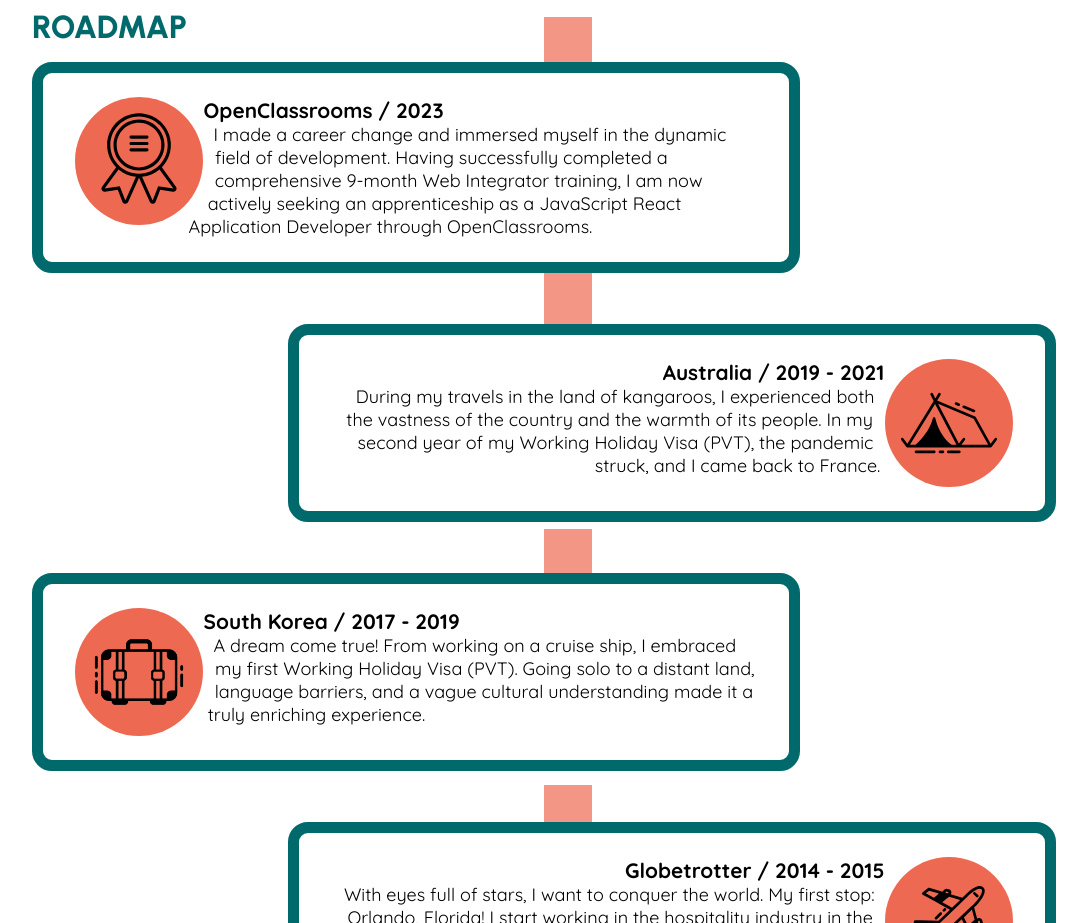
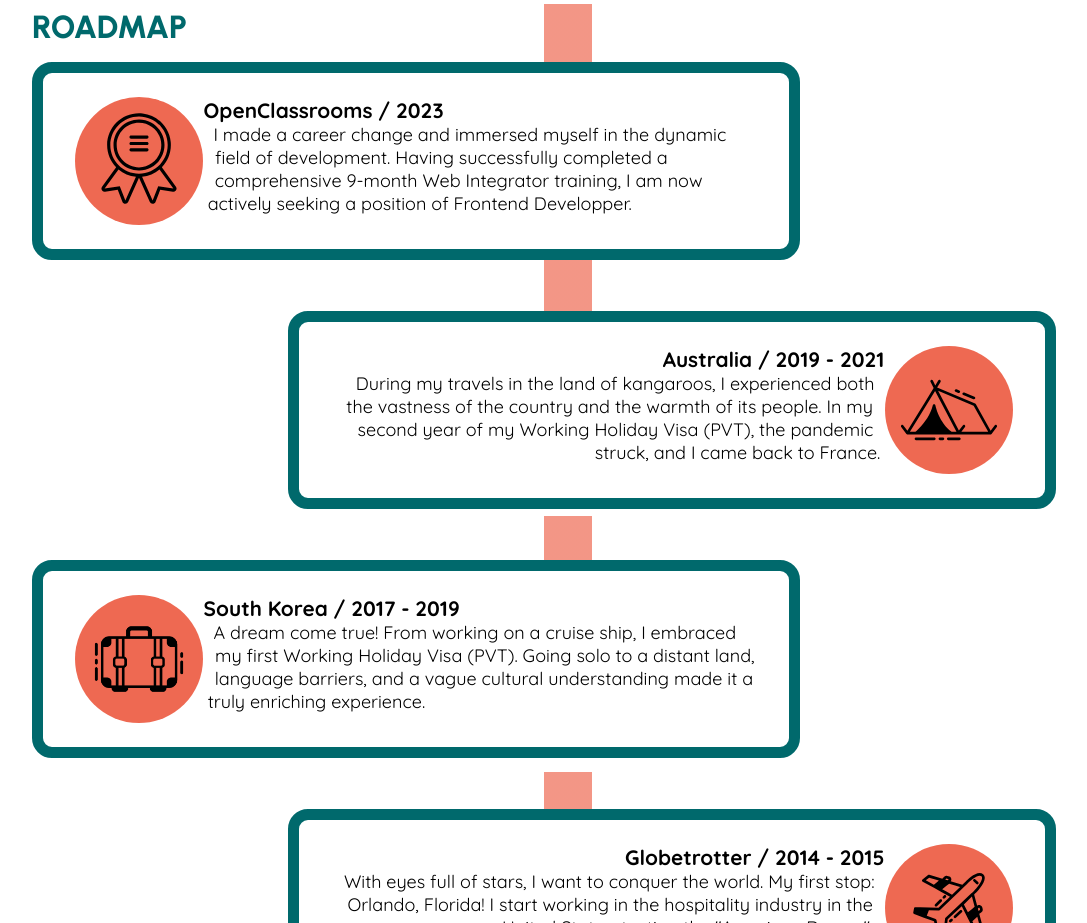
Before and after one commit to thanali/portfolio, a React (Vite) app: page / in a window 1280 px wide. Shown: the part 1680-2603 px from the top of the page, without its empty margins (96-1183 px from the left). Built offline with nearby package versions, Linux system fonts and the light colour scheme.

Commit message:
Update Text Content

```diff
--- a/src/components/sections/Roadmap.jsx
+++ b/src/components/sections/Roadmap.jsx
@@ -65,7 +65,7 @@ function Roadmap() {
           image={success}
           year="2023"
           title={"OpenClassrooms"}
-          content={`I made a career change and immersed myself in the dynamic field of development. Having successfully completed a comprehensive 9-month Web Integrator training, I am now actively seeking an apprenticeship as a JavaScript React Application Developer through OpenClassrooms.`}
+          content={`I made a career change and immersed myself in the dynamic field of development. Having successfully completed a comprehensive 9-month Web Integrator training, I am now actively seeking a position of Frontend Developper.`}
         />
         <Card
           image={camp}
```
